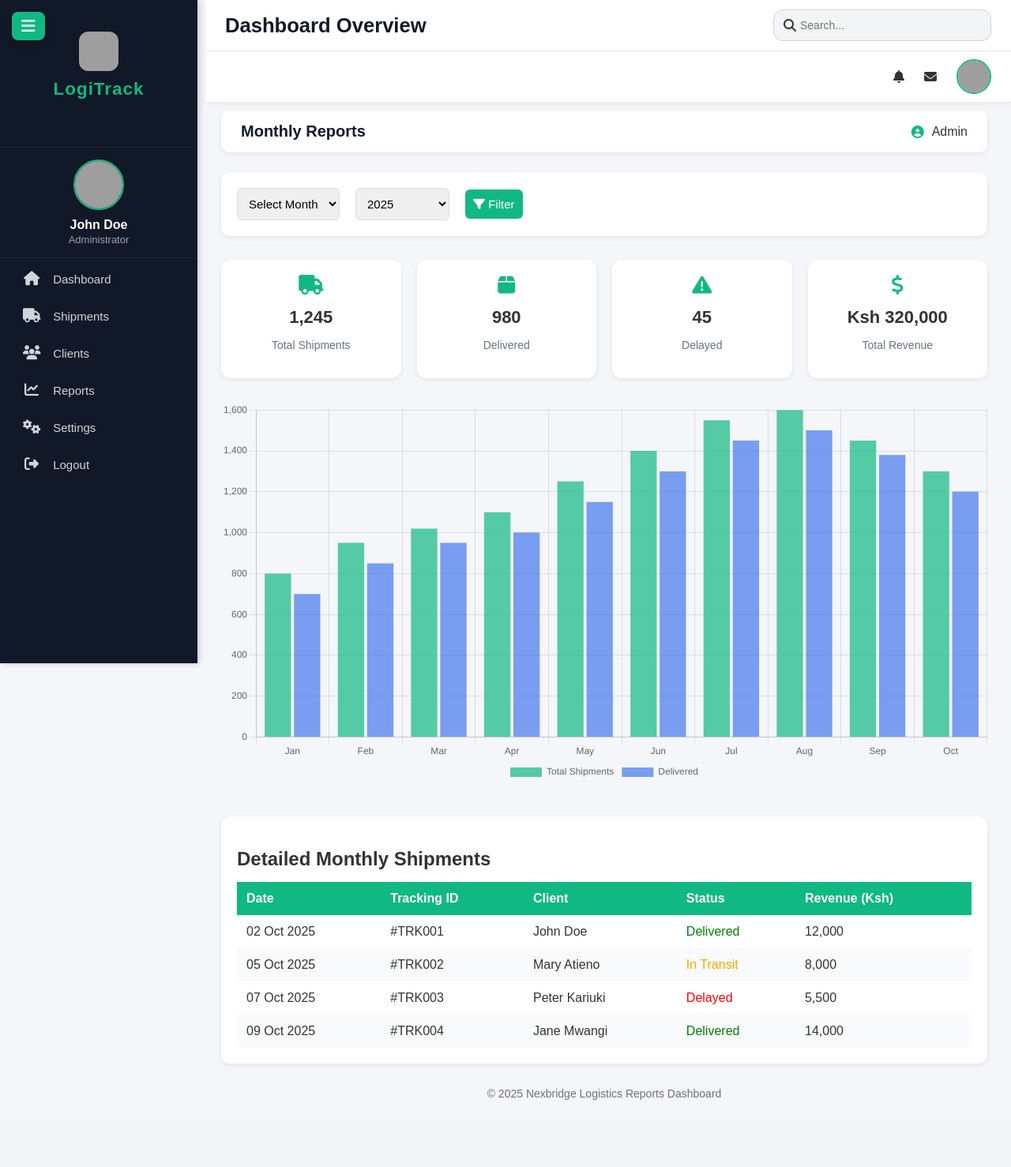
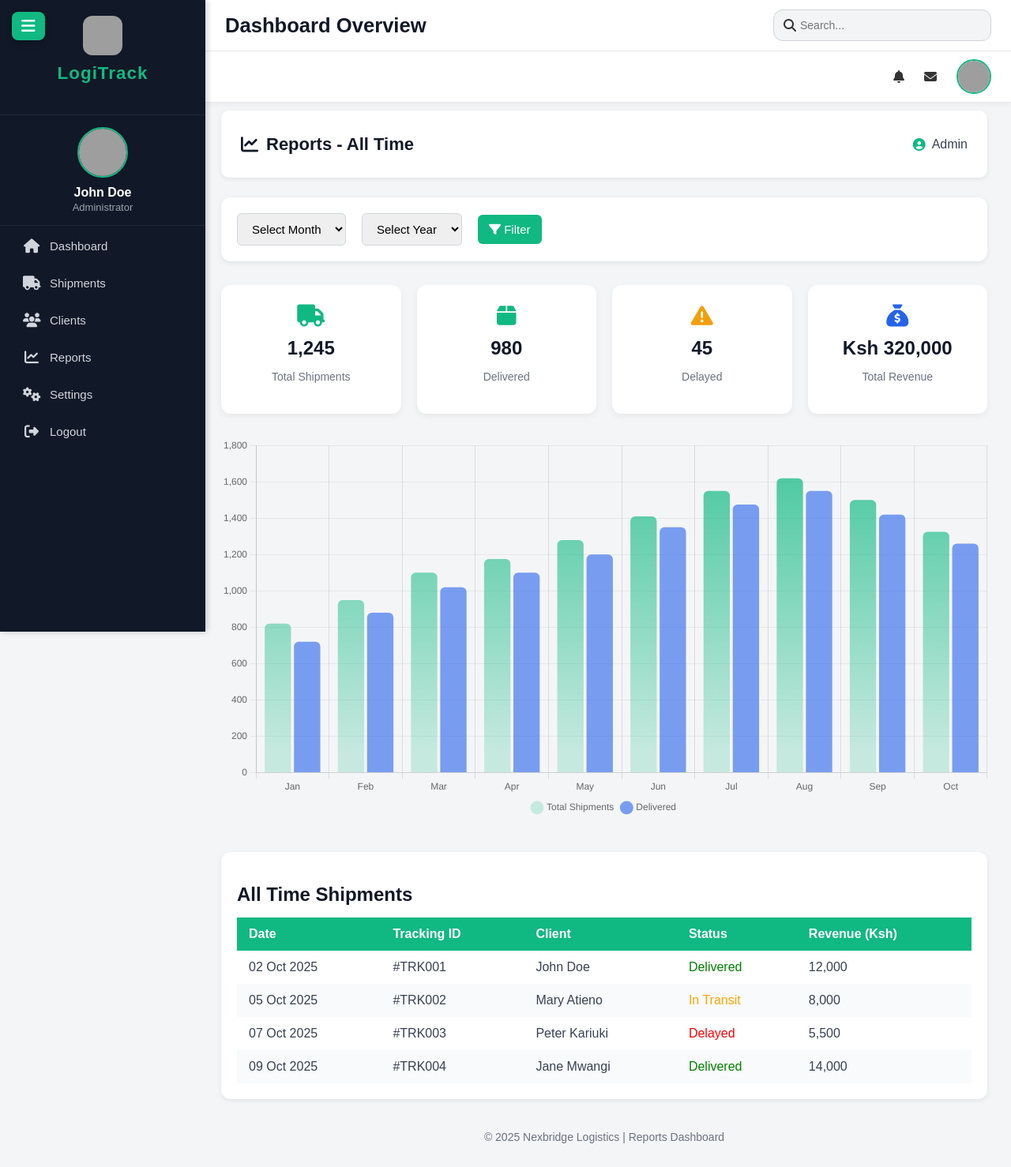
Before and after one commit to Maxwellkiptoo/tsfreighters, a PHP site: page /tsfreighters/app/Views/a/reports.php in a window 1280 px wide. Shown: the whole page at 79% size. Before the commit the page ends 1393 px from the top, so only its background shows below. Run offline with PHP 8.4, Linux system fonts and the light colour scheme; grey boxes are pictures that could not be loaded.

Commit message:
add shipment and reports functionality, update sidebar links for navigation

```diff
--- a/app/Views/a/reports.php
+++ b/app/Views/a/reports.php
@@ -6,54 +6,24 @@
 <meta name="viewport" content="width=device-width, initial-scale=1.0">
 <title>Monthly Reports | Logistics Admin</title>
 <link rel="stylesheet" href="https://cdnjs.cloudflare.com/ajax/libs/font-awesome/6.5.0/css/all.min.css">
-
 <style>
 body {
   margin: 0;
   font-family: 'Poppins', sans-serif;
-  background-color: #f5f6fa;
+  background-color: #f4f5f7;
   color: #333;
   overflow-x: hidden;
 }
-
-.sidebar {
-  width: 250px;
-  background: #111827;
-  height: 100vh;
-  position: fixed;
-  top: 0;
-  left: 0;
-  color: white;
-  padding: 20px 0;
-}
-
-.sidebar h2 {
-  text-align: center;
-  color: #10b981;
-  margin-bottom: 40px;
-}
-
-.sidebar a {
-  display: block;
-  color: #d1d5db;
-  text-decoration: none;
-  padding: 12px 25px;
-  margin: 5px 0;
-  border-left: 4px solid transparent;
-  transition: 0.3s;
-}
-
-.sidebar a:hover, .sidebar a.active {
-  background: #1f2937;
-  border-left: 4px solid #10b981;
-  color: #fff;
-}
-
 .main-content {
   margin-left: 250px;
   padding: 30px;
 }
+@media(max-width:768px){
+  .main-content{margin-left:0;}
+  .sidebar{display:none;}
+}
 
+/* Header */
 header {
   background: white;
   padding: 15px 25px;
@@ -63,20 +33,22 @@ header {
   align-items: center;
   box-shadow: 0 2px 6px rgba(0,0,0,0.08);
 }
-
 header h1 {
-  margin: 0;
-  font-size: 20px;
+  font-size: 22px;
   color: #111827;
+  font-weight: 600;
+  display: flex;
+  align-items: center;
+  gap: 10px;
 }
-
 header .user {
   display: flex;
   align-items: center;
+  font-weight: 500;
+  color: #374151;
 }
-
 header .user i {
-  margin-right: 10px;
+  margin-right: 8px;
   color: #10b981;
 }
 
@@ -90,23 +62,21 @@ header .user i {
   display: flex;
   gap: 20px;
   align-items: center;
+  flex-wrap: wrap;
 }
-
 .filter-form select, .filter-form button {
-  padding: 10px;
+  padding: 10px 14px;
   font-size: 15px;
-  border: 1px solid #ddd;
+  border: 1px solid #d1d5db;
   border-radius: 6px;
 }
-
 .filter-form button {
   background: #10b981;
   color: white;
   cursor: pointer;
   border: none;
-  transition: 0.3s;
+  transition: background 0.3s;
 }
-
 .filter-form button:hover {
   background: #0d946c;
 }
@@ -118,26 +88,28 @@ header .user i {
   gap: 20px;
   margin-top: 30px;
 }
-
 .card {
   background: white;
-  padding: 20px;
+  padding: 25px 20px;
   border-radius: 12px;
-  box-shadow: 0 2px 6px rgba(0,0,0,0.08);
+  box-shadow: 0 3px 10px rgba(0,0,0,0.06);
   text-align: center;
+  transition: transform 0.3s ease, box-shadow 0.3s ease;
 }
-
+.card:hover {
+  transform: translateY(-5px);
+  box-shadow: 0 5px 14px rgba(0,0,0,0.1);
+}
 .card i {
-  font-size: 25px;
+  font-size: 28px;
   color: #10b981;
-  margin-bottom: 10px;
+  margin-bottom: 8px;
 }
-
 .card h3 {
+  font-size: 24px;
   margin: 5px 0;
-  font-size: 22px;
+  color: #111827;
 }
-
 .card p {
   font-size: 14px;
   color: #6b7280;
@@ -151,37 +123,35 @@ header .user i {
   box-shadow: 0 2px 6px rgba(0,0,0,0.08);
   padding: 20px;
 }
-
 .table-section h2 {
   margin-bottom: 15px;
+  color: #111827;
 }
-
 table {
   width: 100%;
   border-collapse: collapse;
 }
-
 table th, table td {
   text-align: left;
-  padding: 12px;
+  padding: 12px 15px;
 }
-
 table th {
   background: #10b981;
   color: white;
+  font-weight: 600;
 }
-
 table tr:nth-child(even) {
   background: #f9fafb;
 }
-
+table td {
+  color: #374151;
+}
 footer {
-  margin-top: 30px;
+  margin-top: 40px;
   text-align: center;
   font-size: 14px;
   color: #6b7280;
 }
-
 canvas {
   width: 100%;
   height: 320px;
@@ -191,27 +161,39 @@ canvas {
 </head>
 <body>
 
+<?php
+// === Sample Filter Logic ===
+// (Replace with real DB query later)
+$month = $_GET['month'] ?? '';
+$year = $_GET['year'] ?? '';
+$filterLabel = ($month && $year) ? "$month $year" : "All Time";
+?>
+
 <div class="main-content">
   <header>
-    <h1>Monthly Reports</h1>
+    <h1><i class="fa fa-chart-line"></i> Reports - <?= htmlspecialchars($filterLabel) ?></h1>
     <div class="user"><i class="fa fa-user-circle"></i> Admin</div>
   </header>
 
   <!-- Filter Form -->
-  <form class="filter-form">
-    <select name="month">
+  <form class="filter-form" method="GET" id="reportFilter">
+    <select name="month" id="month">
       <option value="">Select Month</option>
-      <option>January</option><option>February</option><option>March</option>
-      <option>April</option><option>May</option><option>June</option>
-      <option>July</option><option>August</option><option>September</option>
-      <option>October</option><option>November</option><option>December</option>
+      <?php
+        $months = ['January','February','March','April','May','June','July','August','September','October','November','December'];
+        foreach($months as $m){
+          $selected = ($m == $month) ? 'selected' : '';
+          echo "<option $selected>$m</option>";
+        }
+      ?>
     </select>
 
-    <select name="year">
+    <select name="year" id="year">
       <option value="">Select Year</option>
-      <option>2023</option>
-      <option>2024</option>
-      <option selected>2025</option>
+      <?php for($y=date('Y');$y>=2020;$y--){
+        $selected = ($y == $year) ? 'selected' : '';
+        echo "<option $selected>$y</option>";
+      } ?>
     </select>
 
     <button type="submit"><i class="fa fa-filter"></i> Filter</button>
@@ -219,26 +201,10 @@ canvas {
 
   <!-- Cards -->
   <div class="report-cards">
-    <div class="card">
-      <i class="fa fa-truck"></i>
-      <h3>1,245</h3>
-      <p>Total Shipments</p>
-    </div>
-    <div class="card">
-      <i class="fa fa-box"></i>
-      <h3>980</h3>
-      <p>Delivered</p>
-    </div>
-    <div class="card">
-      <i class="fa fa-exclamation-triangle"></i>
-      <h3>45</h3>
-      <p>Delayed</p>
-    </div>
-    <div class="card">
-      <i class="fa fa-dollar-sign"></i>
-      <h3>Ksh 320,000</h3>
-      <p>Total Revenue</p>
-    </div>
+    <div class="card"><i class="fa fa-truck"></i><h3>1,245</h3><p>Total Shipments</p></div>
+    <div class="card"><i class="fa fa-box"></i><h3>980</h3><p>Delivered</p></div>
+    <div class="card"><i class="fa fa-exclamation-triangle" style="color:#f59e0b;"></i><h3>45</h3><p>Delayed</p></div>
+    <div class="card"><i class="fa fa-sack-dollar" style="color:#2563eb;"></i><h3>Ksh 320,000</h3><p>Total Revenue</p></div>
   </div>
 
   <!-- Chart -->
@@ -246,18 +212,14 @@ canvas {
 
   <!-- Table -->
   <div class="table-section">
-    <h2>Detailed Monthly Shipments</h2>
+    <h2><?= htmlspecialchars($filterLabel) ?> Shipments</h2>
     <table>
       <thead>
         <tr>
-          <th>Date</th>
-          <th>Tracking ID</th>
-          <th>Client</th>
-          <th>Status</th>
-          <th>Revenue (Ksh)</th>
+          <th>Date</th><th>Tracking ID</th><th>Client</th><th>Status</th><th>Revenue (Ksh)</th>
         </tr>
       </thead>
-      <tbody>
+      <tbody id="reportTable">
         <tr><td>02 Oct 2025</td><td>#TRK001</td><td>John Doe</td><td style="color:green;">Delivered</td><td>12,000</td></tr>
         <tr><td>05 Oct 2025</td><td>#TRK002</td><td>Mary Atieno</td><td style="color:orange;">In Transit</td><td>8,000</td></tr>
         <tr><td>07 Oct 2025</td><td>#TRK003</td><td>Peter Kariuki</td><td style="color:red;">Delayed</td><td>5,500</td></tr>
@@ -266,37 +228,42 @@ canvas {
     </table>
   </div>
 
-  <footer>© 2025 Nexbridge Logistics Reports Dashboard</footer>
+  <footer>© 2025 Nexbridge Logistics | Reports Dashboard</footer>
 </div>
 
 <script src="https://cdn.jsdelivr.net/npm/chart.js"></script>
 <script>
-// Line Chart
-const ctx = document.getElementById('reportChart');
+// === Chart Setup ===
+const ctx = document.getElementById('reportChart').getContext('2d');
+const gradient = ctx.createLinearGradient(0, 0, 0, 400);
+gradient.addColorStop(0, 'rgba(16,185,129,0.8)');
+gradient.addColorStop(1, 'rgba(16,185,129,0.2)');
+
 new Chart(ctx, {
   type: 'bar',
   data: {
-    labels: ['Jan', 'Feb', 'Mar', 'Apr', 'May', 'Jun', 'Jul', 'Aug', 'Sep', 'Oct'],
-    datasets: [
-      {
-        label: 'Total Shipments',
-        data: [800, 950, 1020, 1100, 1250, 1400, 1550, 1600, 1450, 1300],
-        backgroundColor: 'rgba(16,185,129,0.7)',
-      },
-      {
-        label: 'Delivered',
-        data: [700, 850, 950, 1000, 1150, 1300, 1450, 1500, 1380, 1200],
-        backgroundColor: 'rgba(37,99,235,0.6)',
-      }
-    ]
+    labels: ['Jan','Feb','Mar','Apr','May','Jun','Jul','Aug','Sep','Oct'],
+    datasets: [{
+      label: 'Total Shipments',
+      data: [820, 950, 1100, 1175, 1280, 1410, 1550, 1620, 1500, 1325],
+      backgroundColor: gradient,
+      borderRadius: 6,
+    },{
+      label: 'Delivered',
+      data: [720, 880, 1020, 1100, 1200, 1350, 1475, 1550, 1420, 1260],
+      backgroundColor: 'rgba(37,99,235,0.6)',
+      borderRadius: 6,
+    }]
   },
   options: {
     responsive: true,
-    plugins: { legend: { position: 'bottom' } },
-    scales: { y: { beginAtZero: true } }
+    plugins: {
+      legend: { position: 'bottom', labels: { usePointStyle: true } },
+      tooltip: { backgroundColor: '#111827', titleColor: '#fff', bodyColor: '#d1d5db' }
+    },
+    scales: { y: { beginAtZero: true, grid: { color:'#e5e7eb' } } }
   }
 });
 </script>
-
 </body>
 </html>
```
